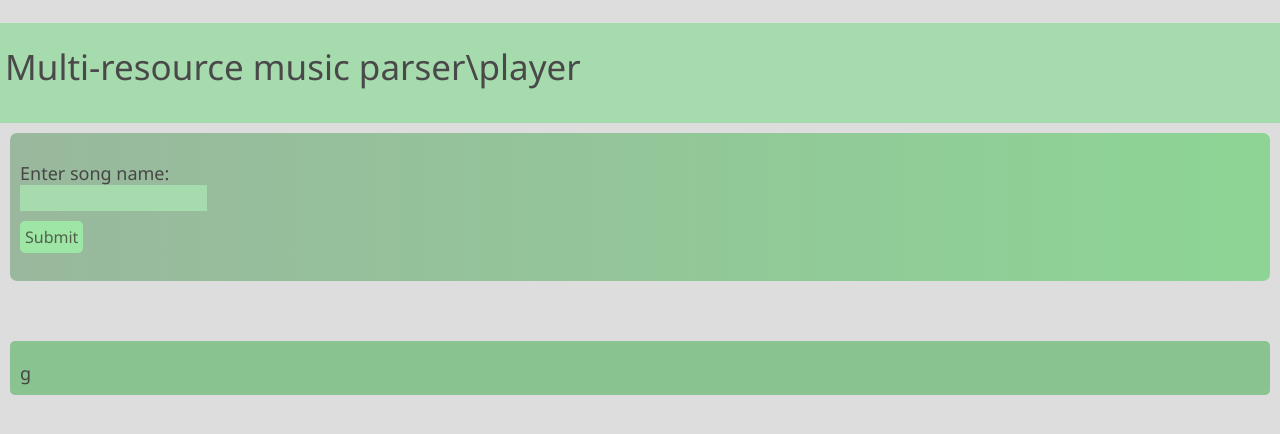
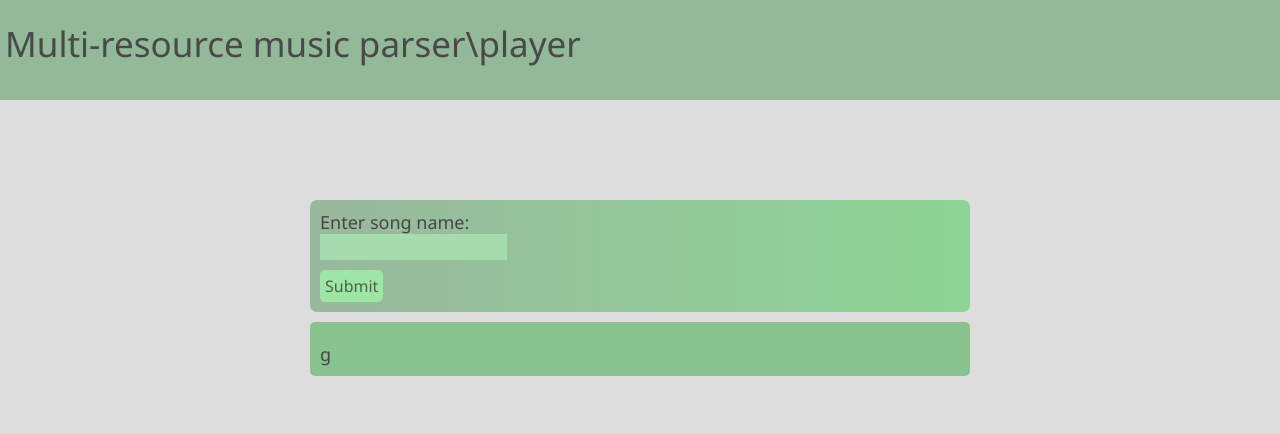
Before and after one commit to artybyte/r, a plain HTML site: page test_parser_start/main.html in a window 1280 px wide. Drawn offline with Linux system fonts and the light colour scheme.

Commit message:
vscode first commit

```diff
--- a/test_parser_start/main.css
+++ b/test_parser_start/main.css
@@ -14,7 +14,7 @@ body {
     margin: 0px;
     padding: 0px;
     border: 0px;
-    background: rgb(166, 219, 173);
+    background: rgb(147, 185, 152);
     display: block;
     height: 100px;
 
@@ -22,11 +22,12 @@ body {
 
 .header__underpanel {
 
-    margin: 10px;
+    margin: 100px auto 10px auto;
     border-radius: 7px;
     border: 0px;
     padding: 10px;
     display: block;
+    width: 50%;
     background: linear-gradient(to left, rgb(141, 213, 149), rgb(153, 184, 157));
 
 }
@@ -128,8 +129,12 @@ body {
 /* Song container */
 
 .song_container {
-
-    margin: 60px 10px 10px 10px;
+    margin: 5px auto 10px auto;
+    border-radius: 7px;
+    border: 0px;
+    padding: 10px;
+    display: block;
+    width: 50%;
     background: rgb(137, 195, 144);
     border-radius: 5px;
     padding: 20px 10px 10px 10px;
--- a/test_parser_start/main.html
+++ b/test_parser_start/main.html
@@ -1,5 +1,4 @@
-<!DOCTYPE html>
-<html lang="en" dir="ltr">
+<html>
   <head>
     <meta charset="utf-8">
     <title>kek</title>
```
